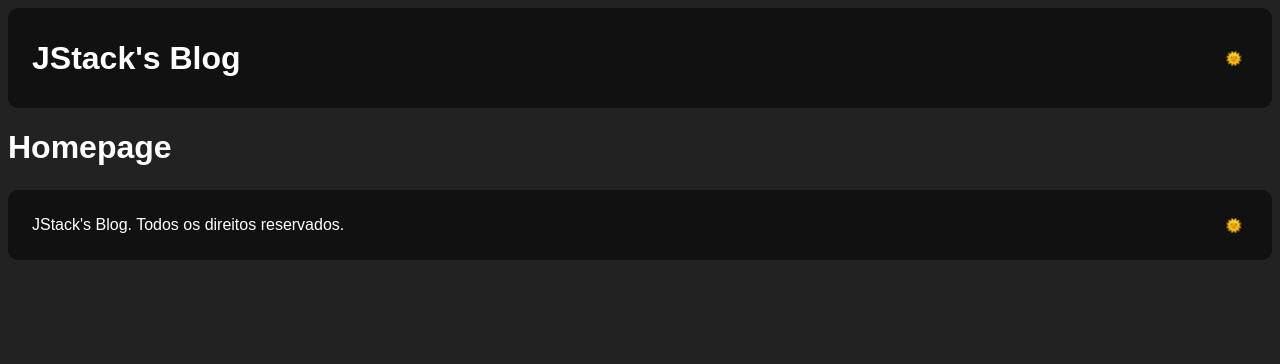
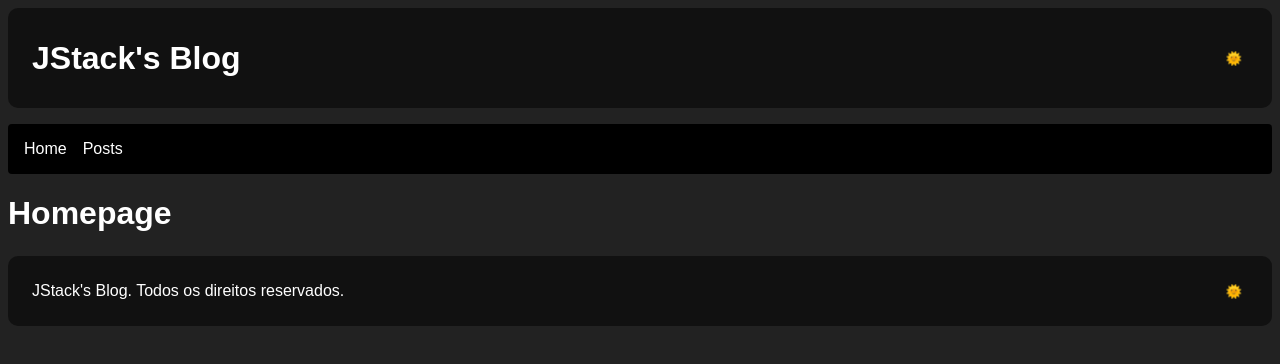
Before and after one commit to Sans-arch/react-fundamentos, a React app: page / in a window 1280 px wide. Shown: the top 364 px of the page. Built offline with nearby package versions, Linux system fonts and the light colour scheme.

Commit message:
Create home route, posts route, create a navbar to navigate between routes

```diff
--- a/src/Routes.js
+++ b/src/Routes.js
@@ -1,5 +1,5 @@
 import React from 'react';
-import { Route, BrowserRouter } from 'react-router-dom';
+import { Route } from 'react-router-dom';
 
 import Home from './pages/Home';
 import Posts from './pages/Posts';
@@ -17,9 +17,9 @@ import Posts from './pages/Posts';
 */
 export default function Routes() {
   return (
-    <BrowserRouter>
-      <Route path="/" component={Home} />
-      <Route path="/posts" component={Posts} />
-    </BrowserRouter>
+    <>
+      <Route exact path="/" component={Home} />
+      <Route exact path="/posts" component={Posts} />
+    </>
   );
 }
--- a/src/components/Layout/index.js
+++ b/src/components/Layout/index.js
@@ -1,16 +1,28 @@
 import React from 'react';
+import { BrowserRouter, Link } from 'react-router-dom';
 
 import Header from '../Header';
 import Footer from '../Footer';
 
 import Routes from '../../Routes';
 
+import { Nav } from './styles';
+
+/*
+  <Link /> são como âncoras do HTML com href, porém com elas podemos trocar de
+  página sem fazermos nenhum "refresh" da página no navegador, de forma natural.
+  Na DOM, os <Link /> serão transpilados para âncoras do HTML, <a />
+*/
 export default function Layout() {
   return (
-    <>
+    <BrowserRouter>
       <Header />
+      <Nav>
+        <Link to="/">Home</Link>
+        <Link to="/posts">Posts</Link>
+      </Nav>
       <Routes />
       <Footer />
-    </>
+    </BrowserRouter>
   );
 }
--- /dev/null
+++ b/src/components/Layout/styles.js
@@ -0,0 +1,18 @@
+import styled from "styled-components";
+
+export const Nav = styled.nav`
+  background-color: #000;
+  margin-top: 16px;
+  padding: 16px;
+  border-radius: 4px;
+
+  a {
+    color: #fff;
+    text-decoration: none;
+    display: inline-block;
+
+    & + a {
+      margin-left: 16px;
+    }
+  }
+`;
```
